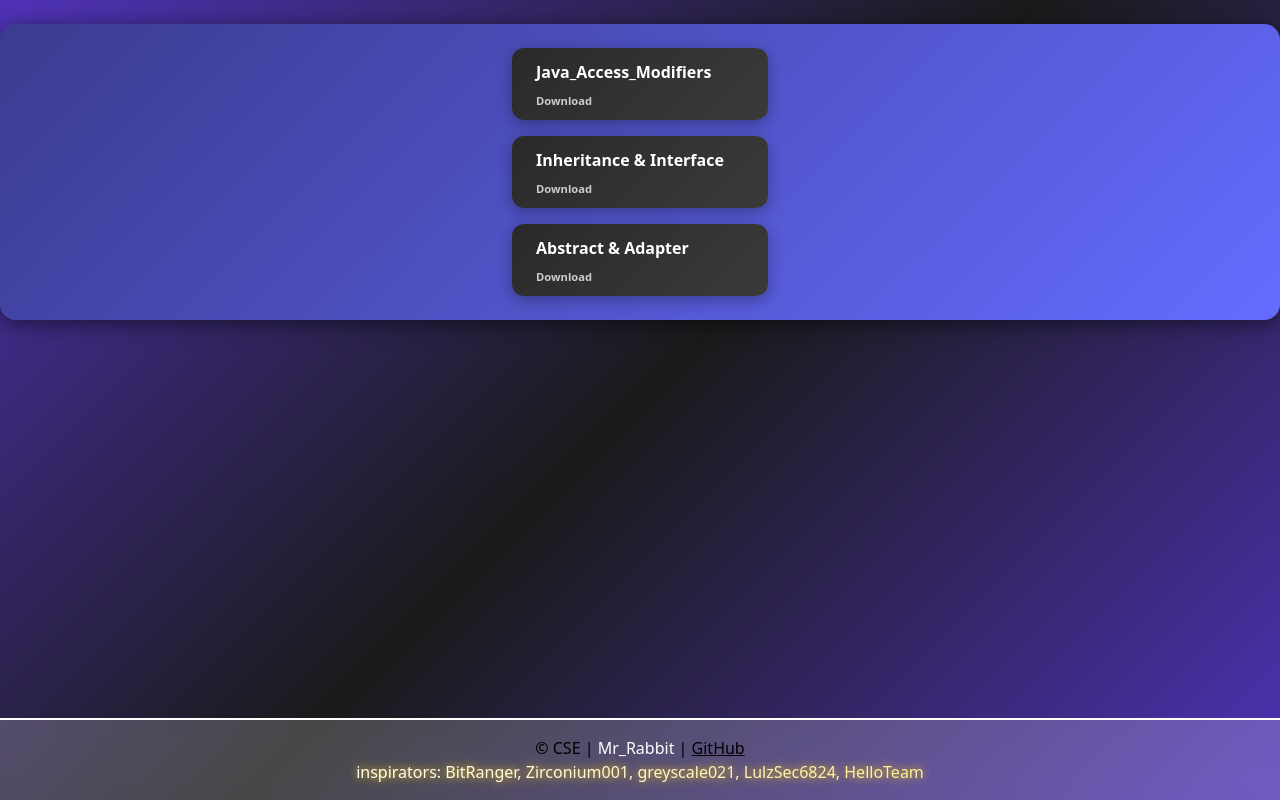
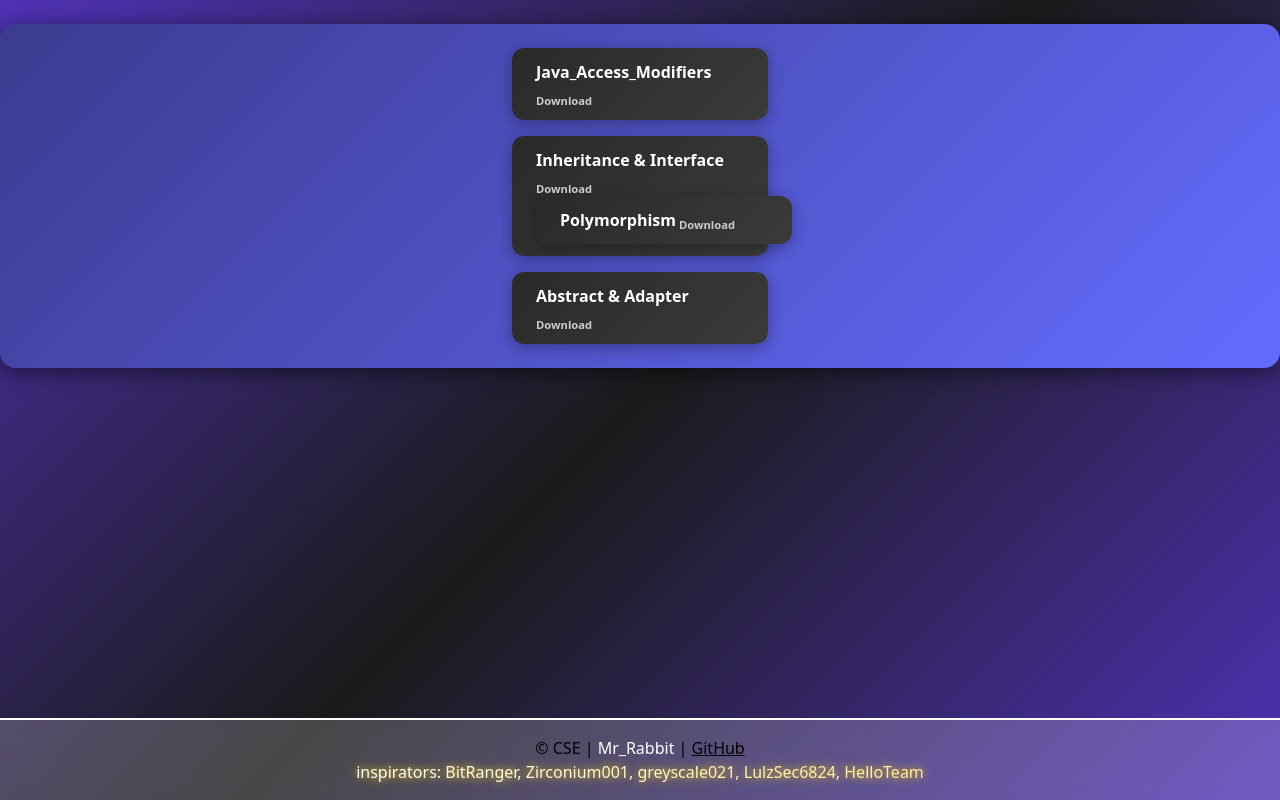
Before and after one commit to RabbitJahir/CSE58, a Next.js app in the folder Client/: page /S2/oop/OopFinal in a window 1280 px wide. Built offline with nearby package versions, Linux system fonts and the light colour scheme.

Commit message:
java final, added

```diff
--- a/Client/app/S2/oop/OopFinal/page.tsx
+++ b/Client/app/S2/oop/OopFinal/page.tsx
@@ -19,6 +19,14 @@ export default function Page() {
           className="SubButton "
         >
           Inheritance & Interface<sub> Download</sub>
+          <Link
+            href="/S2/Oop/polymorphism.pdf"
+            target="_blank"
+            rel="noopener noreferrer"
+            className="SubButton "
+          >
+            Polymorphism<sub> Download</sub>
+          </Link>
         </Link>
         <Link
           href="/S2/Oop/abstract&adapter.pdf"
```
Also changed, not shown: 1 other file (tests, documents, lock files or other folders).
